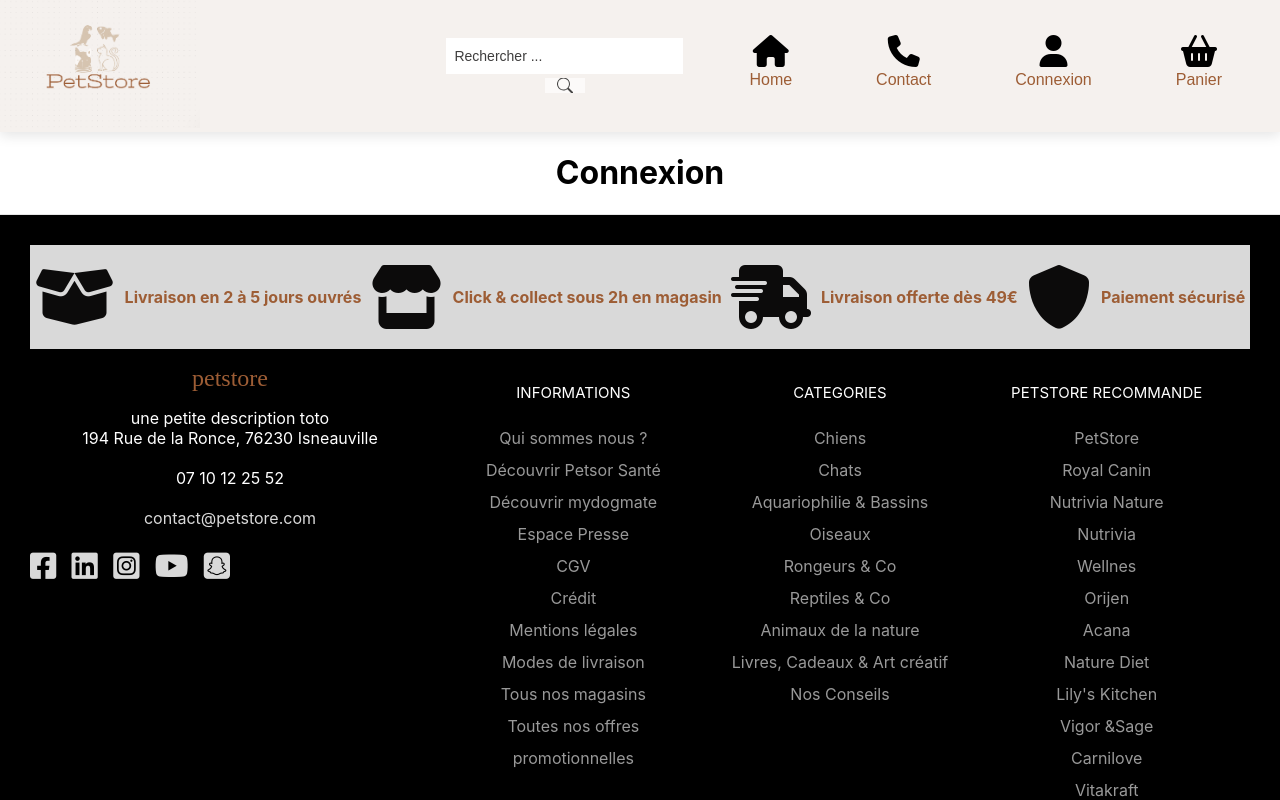
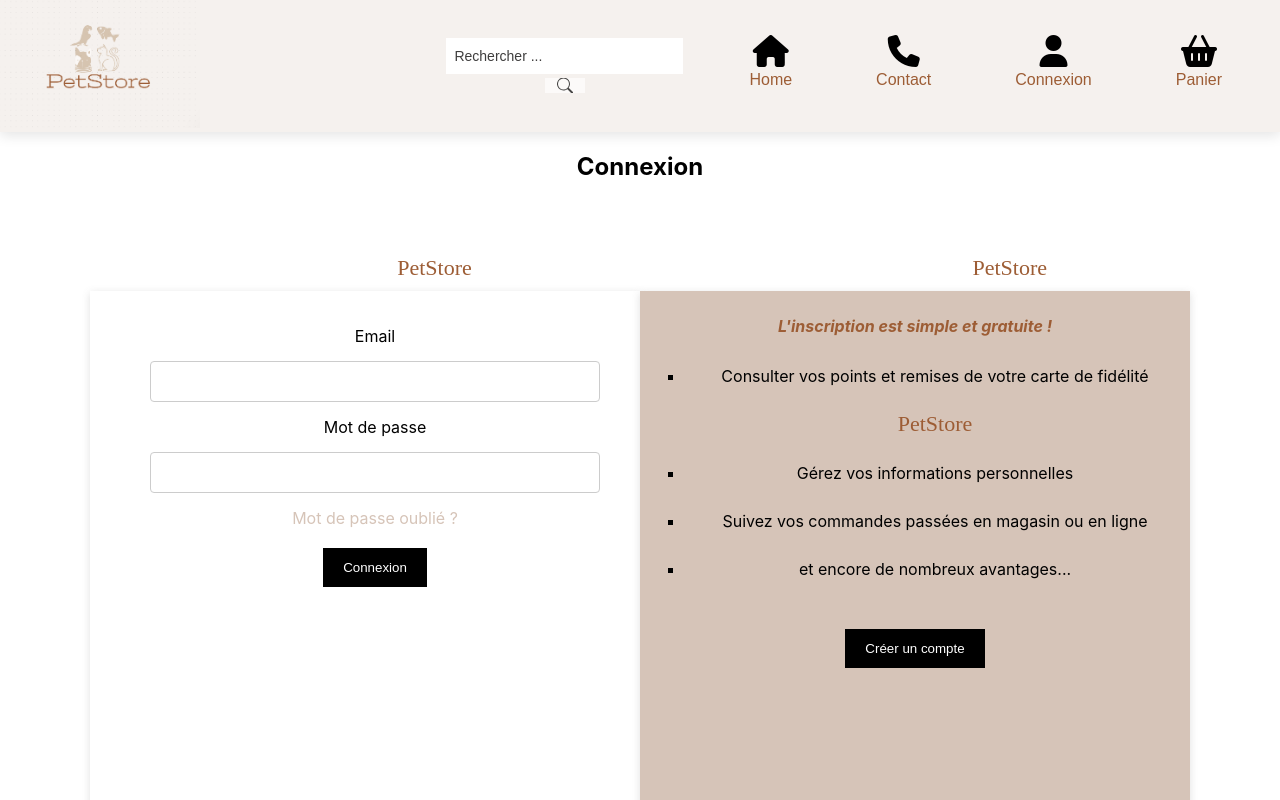
Before and after one commit to Fabfr0st/petstore-accueil-react, a React (Create React App) app: page /connexion in a window 1280 px wide. Shown: the top 800 px of the page. Built offline with nearby package versions, Linux system fonts and the light colour scheme.

Commit message:
Contenu de connexion

```diff
--- a/src/components/Connexion.jsx
+++ b/src/components/Connexion.jsx
@@ -1,3 +1,74 @@
+import "./connexion.css";
+import "./form.css";
+import { Link } from "react-router-dom";
+
 export default function Connexion() {
-    return(<h1>Connexion</h1>);
-};
+  return (
+    <>
+      <div className="hearder">
+        <h2>Connexion</h2>
+      </div>
+      <div className="box">
+        <div className="left">
+          <div className="left-titre">
+            <h3 className="monCompte">
+              J'ai un compte <span className="logoTitre">PetStore</span>
+            </h3>
+          </div>
+
+          <div className="box-left">
+            <form action="index.php?page=connexion" method="post">
+              <div className="form-group">
+                <label for="mail">Email </label>
+                <input type="email" name="mail"/>
+              </div>
+              <div className="form-group">
+                <label for="password">Mot de passe</label>
+                <input type="password" name="password" />
+              </div>
+              <div className="form-group">
+                <Link className="passwordOublie" to="#">
+                  Mot de passe oublié ?
+                </Link>
+              </div>
+              <div className="form-group">
+                <input type="submit" value="Connexion" id="submitConnex" />
+              </div>
+              <input type="hidden" name="frmConnexion" />
+            </form>
+          </div>
+        </div>
+
+        <div className="right">
+          <div className="right-titre">
+            <h3 className="nouveauCompte">
+              Je crée mon compte <span className="logoTitre">PetStore</span>
+            </h3>
+          </div>
+
+          <div className="box-right">
+            <br />
+            <strong>
+              <em>L'inscription est simple et gratuite !</em>
+            </strong>
+            <ul className="listePrivileges">
+              <li>
+                Consulter vos points et remises de votre carte de fidélité{" "}
+                <span className="logoTitre">PetStore</span>
+              </li>
+              <li> Gérez vos informations personnelles</li>
+              <li> Suivez vos commandes passées en magasin ou en ligne</li>
+              <li> et encore de nombreux avantages...</li>
+            </ul>
+            <div className="form-group">
+              <Link to="/inscription">
+                <input type="submit" value="Créer un compte" id="submit" />
+              </Link>
+            </div>
+          </div>
+        </div>
+        <input type="hidden" name="frmConnexion" />
+      </div>
+    </>
+  );
+}
--- /dev/null
+++ b/src/components/connexion.css
@@ -0,0 +1,55 @@
+label {
+    margin: 15px;
+}
+
+.passwordOublie {
+    display: flex;
+    justify-content: center;
+    text-decoration: none;
+    margin: 0px;
+    color: #d6c4b8;
+}
+
+.left-titre,
+.right-titre {
+    width: 550px;
+}
+
+.logoTitre {
+    font-family: "Stint Ultra Expanded regular medium bold xbold";
+    font-weight: 400;
+    font-size: 22px;
+    color: #9D5D35;
+}
+
+.nouveauCompte,
+.monCompte {
+    text-align: center;
+    padding: 10px;
+}
+
+ul.listePrivileges {
+    list-style-type: square;
+    line-height: 300%;
+}
+
+ul.listePrivileges li::before {
+    font-weight: bold;
+    display: inline-block;
+    width: 1em;
+    margin-left: -1em;
+}
+
+
+a:hover,
+a:focus {
+    color: #9d5d35;
+}input[type="submit"]{
+    background-color: black;
+    color: white;
+
+    padding: 12px 20px;
+    border: none;
+    cursor: pointer;
+    margin: 20px 0px 20px 190px;
+}
```
